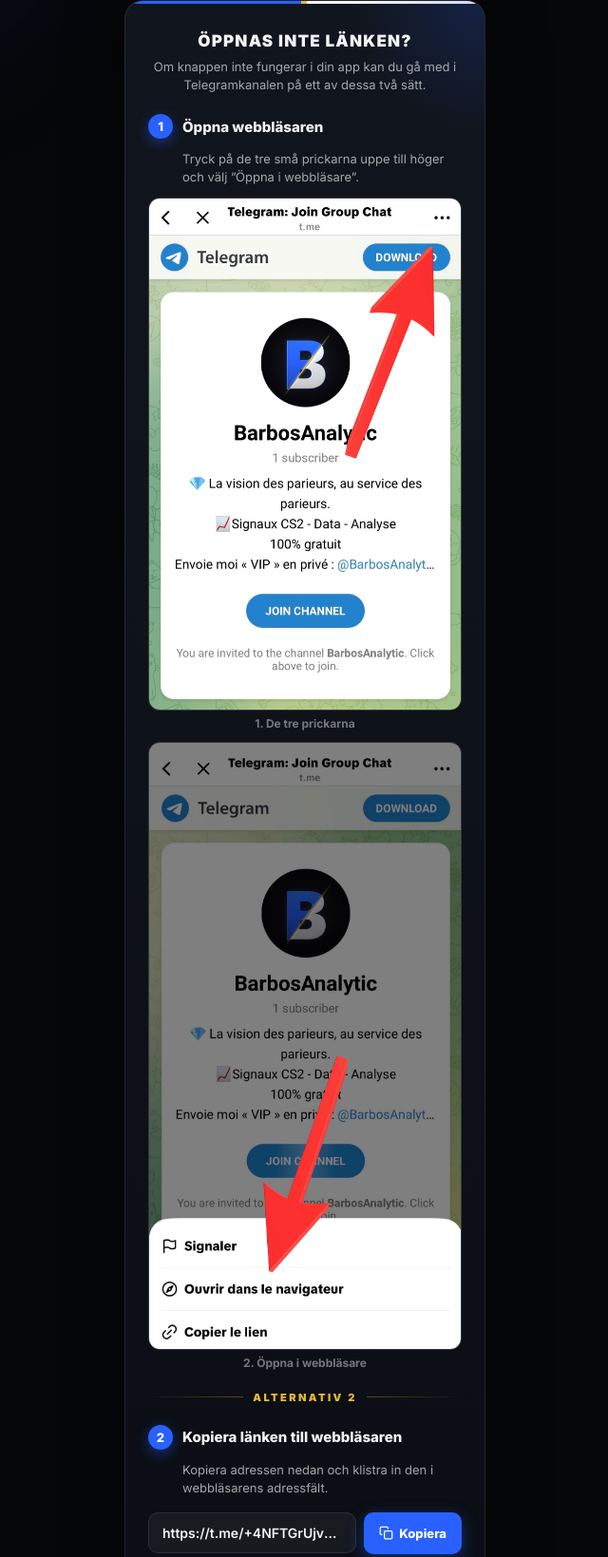
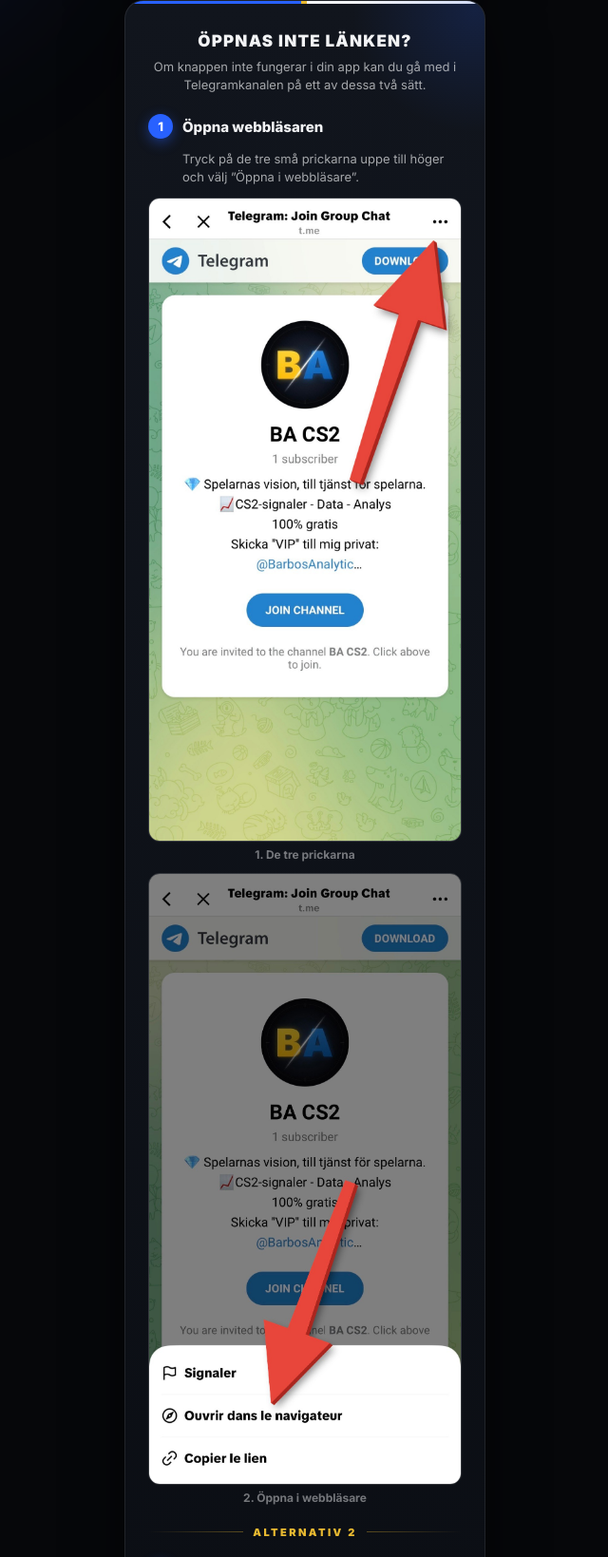
Before and after one commit to TlbABHG/barbos-bio, a plain HTML site: page sv/index.html in a window 1280 px wide. Shown: the part 913-2552 px from the top of the page at 95% size, without its empty margins (319-959 px from the left). Drawn offline with Linux system fonts and the light colour scheme.

Commit message:
Use Swedish help screenshots on the Swedish home page
Screenshots of the BA CS2 channel with red arrows to the menu and to
"open in browser", replacing the French ones.

Co-Authored-By: Claude Opus 5.5 <noreply@anthropic.com>

```diff
--- a/sv/index.html
+++ b/sv/index.html
@@ -224,11 +224,11 @@
       <p class="step-text">Tryck på de tre små prickarna uppe till höger och välj ”Öppna i webbläsare”.</p>
 
       <div class="shot">
-        <img src="../images/IMG_5513.jpeg" alt="De tre prickarna">
+        <img src="images/hjalp-1.jpg" alt="De tre prickarna">
         <span>1. De tre prickarna</span>
       </div>
       <div class="shot">
-        <img src="../images/IMG_5515.jpeg" alt="Öppna i webbläsare">
+        <img src="images/hjalp-2.jpg" alt="Öppna i webbläsare">
         <span>2. Öppna i webbläsare</span>
       </div>
     </div>
```
Also changed, not shown: sv/images/hjalp-1.jpg (added), sv/images/hjalp-2.jpg (added).
